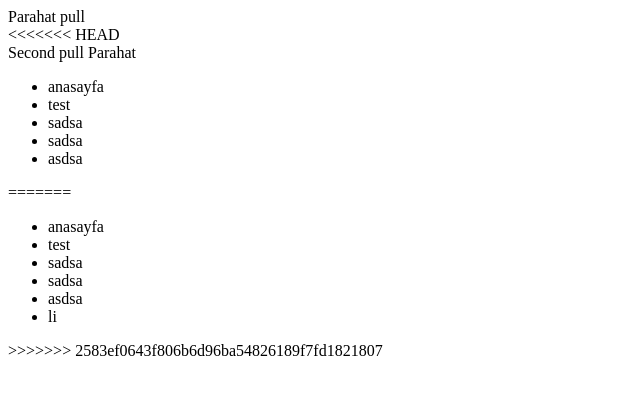
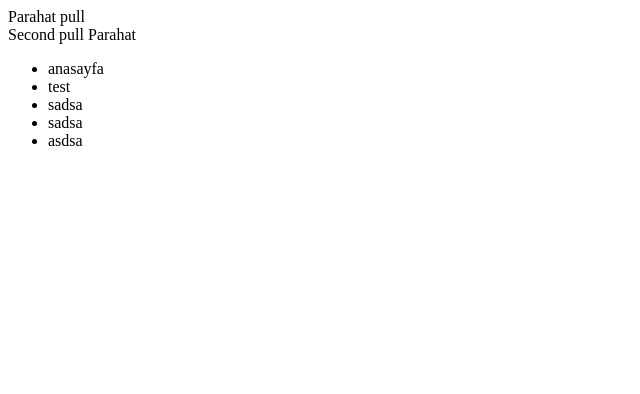
Before and after one commit to aydgn/git-test, a plain HTML site: page index.html in a window 1280 px wide. Shown: the whole page, without its empty margins (0-640 px from the left). Drawn offline with Linux system fonts and the light colour scheme.

Commit message:
Commit end

```diff
--- a/index.html
+++ b/index.html
@@ -10,7 +10,6 @@
 
 <body>
     <div>Parahat pull</div>
-<<<<<<< HEAD
     <div>Second pull Parahat</div>
     <nav><ul>
         <li>anasayfa</li>
@@ -19,18 +18,6 @@
         <li>sadsa</li>
         <li>asdsa</li>
     </ul></nav>
-=======
-    <nav>
-        <ul>
-            <li>anasayfa</li>
-            <li>test</li>
-            <li>sadsa</li>
-            <li>sadsa</li>
-            <li>asdsa</li>
-            <li>li </li>
-        </ul>
-    </nav>
->>>>>>> 2583ef0643f806b6d96ba54826189f7fd1821807
 </body>
 
 </html>
```
